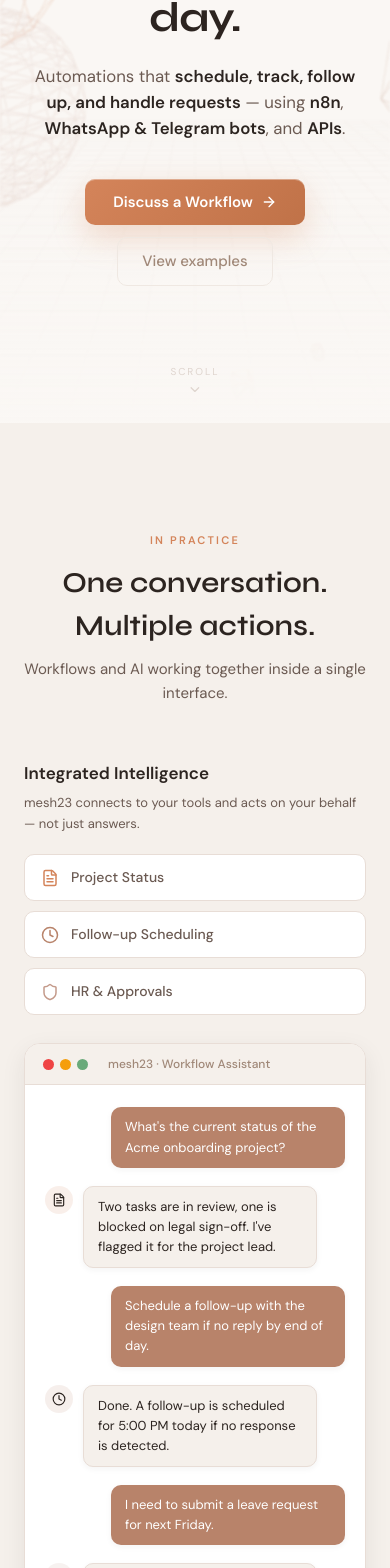
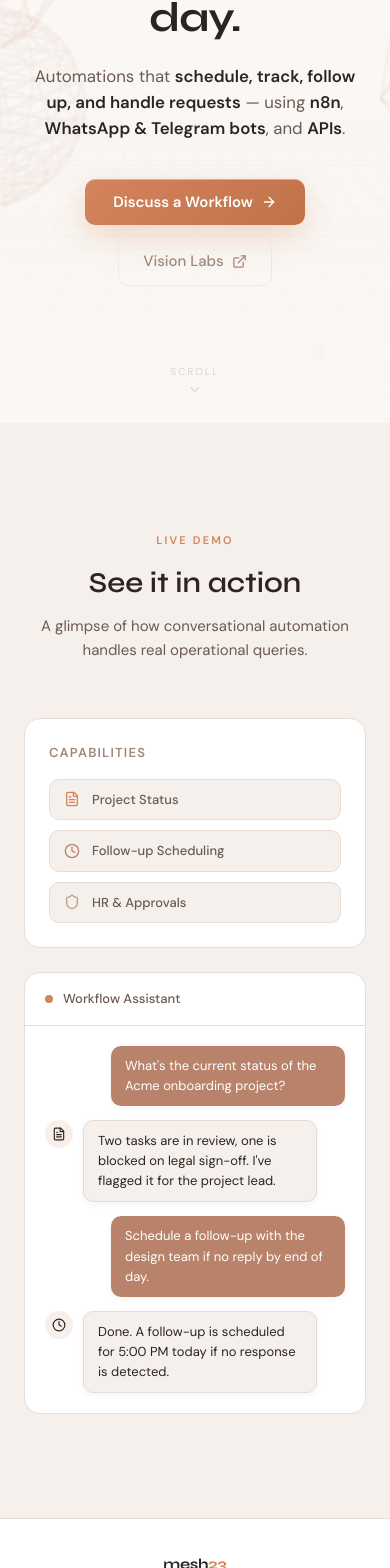
Before and after one commit to Vidur27zx/mesh23-web, a Next.js app: page / in a window 390 px wide. Shown: the part 421-1989 px from the top of the page. Built offline with nearby package versions, Linux system fonts and the light colour scheme.

Commit message:
Update page.js

```diff
--- a/app/page.js
+++ b/app/page.js
@@ -3,7 +3,7 @@
 import { useState, useRef, useEffect } from "react";
 import * as THREE from "three";
 import {
-  ArrowRight, Sparkles, Mail, MapPin, Clock, Send,
+  ArrowRight, ExternalLink, Sparkles, Mail, MapPin, Clock, Send,
   Menu, X, Zap, Shield, FileText, MessageCircle,
   Settings, Cpu, ChevronDown
 } from "lucide-react";
@@ -61,7 +61,6 @@ const GlobalStyles = () => (
 
 /* ═══════════════════════════════════════════════════════════════════════════
    THREE.JS WIREFRAME BACKGROUND
-   — wireframe-only, brand stroke colors, increased opacity, mouse-reactive
 ═══════════════════════════════════════════════════════════════════════════ */
 function WireframeBG({ heroMode }) {
   const mountRef = useRef(null);
@@ -72,7 +71,6 @@ function WireframeBG({ heroMode }) {
     const el = mountRef.current;
     if (!el) return;
 
-    /* ── scene setup ── */
     const scene = new THREE.Scene();
     const W = el.clientWidth, H = el.clientHeight;
     const camera = new THREE.PerspectiveCamera(58, W / H, 0.1, 200);
@@ -86,7 +84,6 @@ function WireframeBG({ heroMode }) {
     const group = new THREE.Group();
     scene.add(group);
 
-    /* ── wireframe materials — warm peach palette, balanced visibility ── */
     const mat = (hex, opacity = 0.11) =>
       new THREE.MeshBasicMaterial({ color: hex, wireframe: true, transparent: true, opacity });
 
@@ -94,9 +91,8 @@ function WireframeBG({ heroMode }) {
     const blue   = mat(0xb8836a, 0.11);
     const pink   = mat(0xc49a8a, 0.10);
 
-    const meshes = []; // { mesh, rot: {x,y,z?}, float?: {amp,freq,off} }
+    const meshes = [];
 
-    /* helper: create + add */
     const add = (geo, material, pos, rot, rotSpeed, floatOpts) => {
       const m = new THREE.Mesh(geo, material);
       m.position.set(...pos);
@@ -105,21 +101,15 @@ function WireframeBG({ heroMode }) {
       meshes.push({ mesh: m, rot: rotSpeed || { x: 0, y: 0.004 }, float: floatOpts });
     };
 
-    /* ── LARGE wireframe shapes — MINIMAL, WIDELY SPACED for clean background ── */
-    // Just 4 main shapes, positioned far apart
     add(new THREE.IcosahedronGeometry(4.5, 1), green,
         [-9, 2, -5],  [0.3, 0.2, 0],   { x: 0.0018, y: 0.0035 });
-
     add(new THREE.OctahedronGeometry(3.2, 1), blue,
         [10, -3, -6], [0.5, 0.4, 0.1], { x: 0.0025, y: -0.0028 });
-
     add(new THREE.SphereGeometry(3.8, 16, 16), pink,
         [-8, -4, -7],  [0,0,0], { x: 0.001, y: 0.0025 });
-
     add(new THREE.DodecahedronGeometry(2.5, 0), green,
         [8, 4, -5.5], [0.6, 0.1, 0.3], { x: 0.0022, y: -0.003 });
 
-    /* ── small floating particles — FEWER, more subtle ── */
     const mats3 = [green, blue, pink];
     for (let i = 0; i < 12; i++) {
       const r = 0.08 + Math.random() * 0.18;
@@ -143,47 +133,37 @@ function WireframeBG({ heroMode }) {
       });
     }
 
-    /* ── faint grid floor ── */
     const grid = new THREE.GridHelper(32, 32, 0xa08878, 0xa08878);
     grid.material.transparent = true;
     grid.material.opacity = 0.045;
     grid.position.set(0, -6.5, -3);
     group.add(grid);
 
-    /* ── mouse ── */
     const onMouse = (e) => {
       mouse.current.x = (e.clientX / window.innerWidth) * 2 - 1;
       mouse.current.y = -(e.clientY / window.innerHeight) * 2 + 1;
     };
     window.addEventListener("mousemove", onMouse);
 
-    /* ── animation loop ── */
     const clock = new THREE.Clock();
     const animate = () => {
       raf.current = requestAnimationFrame(animate);
       const t = clock.getElapsedTime();
-
       meshes.forEach(({ mesh, rot, float: fl }) => {
         if (rot.x) mesh.rotation.x += rot.x;
         if (rot.y) mesh.rotation.y += rot.y;
         if (rot.z) mesh.rotation.z += rot.z;
         if (fl) mesh.position.y += Math.sin(t * fl.freq + fl.off) * fl.amp;
       });
-
-      // smooth mouse follow
       group.rotation.y += (mouse.current.x * 0.18 - group.rotation.y) * 0.016;
       group.rotation.x += (mouse.current.y * 0.12 - group.rotation.x) * 0.016;
-
-      // subtle camera drift
       camera.position.x += (mouse.current.x * 1.6 - camera.position.x) * 0.01;
       camera.position.y += (mouse.current.y * 1.0 - camera.position.y) * 0.01;
       camera.lookAt(0, 0, 0);
-
       renderer.render(scene, camera);
     };
     animate();
 
-    /* ── resize ── */
     const onResize = () => {
       const nw = el.clientWidth, nh = el.clientHeight;
       camera.aspect = nw / nh;
@@ -202,7 +182,8 @@ function WireframeBG({ heroMode }) {
   }, []);
 
   return (
-    <div ref={mountRef} style={{ position: "absolute", inset: 0, width: "100%", height: "100%", zIndex: 0, pointerEvents: "none", filter: heroMode ? "blur(0.8px)" : "blur(1.1px)", opacity: heroMode ? 0.95 : 1 }} />
+    <div ref={mountRef} style={{ position: "absolute", inset: 0, width: "100%", height: "100%", zIndex: 0, pointerEvents: "none",
+                                  filter: heroMode ? "blur(0.8px)" : "blur(1.1px)", opacity: heroMode ? 0.95 : 1 }} />
   );
 }
 
@@ -245,7 +226,7 @@ function Nav({ page, setPage }) {
     <nav className="nav-glass" style={{ position: "fixed", top: 0, left: 0, right: 0, zIndex: 50, height: 64 }}>
       <div style={{ maxWidth: 1140, margin: "0 auto", padding: "0 24px", height: "100%", display: "flex", alignItems: "center", justifyContent: "space-between" }}>
 
-        {/* Logo — TEXT-BASED */}
+        {/* Logo */}
         <button onClick={() => setPage("Home")} style={{ display: "flex", alignItems: "center", gap: 0, background: "none", border: "none", cursor: "pointer", padding: 0 }}>
           <div style={{ padding: "6px 10px", borderRadius: 8, background: "rgba(255,255,255,0.55)", backdropFilter: "blur(10px)", WebkitBackdropFilter: "blur(10px)", border: "1px solid rgba(255,255,255,0.6)", boxShadow: "inset 0 1px 0 rgba(255,255,255,0.7)" }}>
             <span className="syne" style={{ fontSize: 15, fontWeight: 700, letterSpacing: "-0.02em", color: "var(--text-primary)" }}>
@@ -336,7 +317,7 @@ function Hero({ setPage }) {
       <div style={{ position: "relative", zIndex: 20, height: "100%", display: "flex", flexDirection: "column",
                     alignItems: "center", justifyContent: "center", textAlign: "center", padding: "0 24px", paddingTop: 64 }}>
 
-        {/* pill badge — GLASS utility */}
+        {/* pill badge */}
         <div className="cta cta-pill glass" style={{ display: "inline-flex", alignItems: "center", gap: 8, borderRadius: 40, padding: "6px 18px", marginBottom: 28, cursor: "default" }}>
           <Sparkles size={14} color="var(--primary)" />
           <span style={{ fontSize: 13, fontWeight: 500, color: "var(--text-secondary)" }}>AI Workflow Automation · Built for Small Teams</span>
@@ -358,21 +339,22 @@ function Hero({ setPage }) {
 
         {/* CTAs */}
         <div style={{ display: "flex", gap: 12, flexWrap: "wrap", justifyContent: "center" }}>
-          {/* Primary — ENHANCED depth */}
+          {/* Primary */}
           <button onClick={() => setPage("Contact")} className="cta cta-primary"
             style={{ display: "flex", alignItems: "center", gap: 8, background: "linear-gradient(135deg,var(--grad))",
                      color: "#fff", border: "none", borderRadius: 10, padding: "12px 28px", fontSize: 15, fontWeight: 600, cursor: "pointer",
                      boxShadow: "0 12px 32px rgba(212,132,90,0.28), inset 0 1px 0 rgba(255,255,255,0.35)" }}>
             Discuss a Workflow <ArrowRight size={16} />
           </button>
-          {/* Secondary */}
-          <button onClick={() => { document.getElementById("how-it-works")?.scrollIntoView({ behavior: "smooth" }); }} className="cta cta-ghost"
-            style={{ background: "transparent", color: "var(--text-muted)", border: "1px solid var(--border-light)",
-                     borderRadius: 10, padding: "12px 24px", fontSize: 15, fontWeight: 500, cursor: "pointer", transition: "color .2s" }}
+          {/* Secondary — Vision Labs */}
+          <a href="https://portfolio-vidur.vercel.app/#visionlabs" target="_blank" rel="noopener noreferrer" className="cta cta-ghost"
+            style={{ display: "flex", alignItems: "center", gap: 8, background: "transparent", color: "var(--text-muted)",
+                     border: "1px solid var(--border-light)", borderRadius: 10, padding: "12px 24px",
+                     fontSize: 15, fontWeight: 500, cursor: "pointer", transition: "color .2s", textDecoration: "none" }}
             onMouseEnter={e => e.currentTarget.style.color = "var(--text-secondary)"}
             onMouseLeave={e => e.currentTarget.style.color = "var(--text-muted)"}>
-            View examples
-          </button>
+            Vision Labs <ExternalLink size={15} />
+          </a>
         </div>
       </div>
 
@@ -428,109 +410,11 @@ function HowItWorks() {
 }
 
 /* ═══════════════════════════════════════════════════════════════════════════
-   DEMO / CHAT
-═══════════════════════════════════════════════════════════════════════════ */
-function DemoSection() {
-  const capabilities = [
-    { name: "Project Status",        icon: FileText,      color: "var(--primary)" },
-    { name: "Follow-up Scheduling",  icon: Clock,         color: "var(--accent)" },
-    { name: "HR & Approvals",       icon: Shield,        color: "var(--secondary)" },
-  ];
-
-  const conversation = [
-    { from: "user",  text: "What's the current status of the Acme onboarding project?" },
-    { from: "bot",   text: "Two tasks are in review, one is blocked on legal sign-off. I've flagged it for the project lead.",
-      icon: FileText, color: "var(--primary-light)" },
-    { from: "user",  text: "Schedule a follow-up with the design team if no reply by end of day." },
-    { from: "bot",   text: "Done. A follow-up is scheduled for 5:00 PM today if no response is detected.",
-      icon: Clock, color: "var(--accent-light)" },
-    { from: "user",  text: "I need to submit a leave request for next Friday." },
-    { from: "bot",   text: "Leave request submitted for Fri 13 Jun. Awaiting manager approval — you'll be notified once it's actioned.",
-      icon: Shield, color: "var(--secondary-light)" },
-  ];
-
-  return (
-    <section style={{ padding: "104px 24px", background: "var(--surface-alt)" }}>
-      <div style={{ maxWidth: 1080, margin: "0 auto" }}>
-        <Reveal>
-          <div style={{ textAlign: "center", marginBottom: 56 }}>
-            <span style={{ fontSize: 11, fontWeight: 600, textTransform: "uppercase", letterSpacing: 2.2, color: "var(--primary)" }}>In Practice</span>
-            <h2 className="syne" style={{ fontSize: "clamp(1.8rem, 4vw, 2.5rem)", fontWeight: 600, color: "var(--text-primary)", marginTop: 10, marginBottom: 10 }}>
-              One conversation. Multiple actions.
-            </h2>
-            <p style={{ fontSize: 15, color: "var(--text-secondary)", maxWidth: 500, margin: "0 auto", lineHeight: 1.6 }}>
-              Workflows and AI working together inside a single interface.
-            </p>
-          </div>
-        </Reveal>
-
-        <div style={{ display: "grid", gridTemplateColumns: "1fr 2fr", gap: 28, alignItems: "start" }} id="demo-grid">
-
-          <Reveal>
-            <div>
-              <h3 style={{ fontSize: 17, fontWeight: 600, color: "var(--text-primary)", marginBottom: 6 }}>Integrated Intelligence</h3>
-              <p style={{ fontSize: 13, color: "var(--text-secondary)", marginBottom: 20, lineHeight: 1.6 }}>
-                mesh23 connects to your tools and acts on your behalf — not just answers.
-              </p>
-              <div style={{ display: "flex", flexDirection: "column", gap: 10 }}>
-                {capabilities.map(({ name, icon: Icon, color }) => (
-                  <div key={name} style={{ display: "flex", alignItems: "center", gap: 12, background: "var(--surface)",
-                                           border: "1px solid var(--border)", borderRadius: 10, padding: "12px 16px" }}>
-                    <Icon size={18} color={color} />
-                    <span style={{ fontSize: 14, fontWeight: 500, color: "var(--text-secondary)" }}>{name}</span>
-                  </div>
-                ))}
-              </div>
-            </div>
-          </Reveal>
-
-          <Reveal delay={110}>
-            <div style={{ background: "var(--surface)", border: "1px solid var(--border)", borderRadius: 16, boxShadow: "var(--shadow-md)", overflow: "hidden" }}>
-              <div style={{ background: "var(--surface-alt)", borderBottom: "1px solid var(--border)", padding: "11px 18px", display: "flex", alignItems: "center", gap: 6 }}>
-                <div style={{ width: 11, height: 11, borderRadius: "50%", background: "#ef4444" }} />
-                <div style={{ width: 11, height: 11, borderRadius: "50%", background: "#f59e0b" }} />
-                <div style={{ width: 11, height: 11, borderRadius: "50%", background: "#6aaa7a" }} />
-                <span style={{ marginLeft: 14, fontSize: 12, fontWeight: 500, color: "var(--text-muted)" }}>mesh23 · Workflow Assistant</span>
-              </div>
-              <div style={{ padding: "22px 20px", display: "flex", flexDirection: "column", gap: 18 }}>
-                {conversation.map((msg, i) => {
-                  const Icon = msg.icon;
-                  return (
-                    <div key={i} style={{ display: "flex", alignItems: "flex-start", gap: 10, justifyContent: msg.from === "user" ? "flex-end" : "flex-start" }}>
-                      {msg.from === "bot" && (
-                        <div style={{ width: 28, height: 28, borderRadius: "50%", background: msg.color,
-                                      display: "flex", alignItems: "center", justifyContent: "center", flexShrink: 0 }}>
-                          <Icon size={14} color="var(--text-primary)" />
-                        </div>
-                      )}
-                      <div style={{
-                        background: msg.from === "bot" ? "var(--surface-alt)" : "var(--accent)",
-                        color: msg.from === "bot" ? "var(--text-primary)" : "#fff",
-                        border: msg.from === "bot" ? "1px solid var(--border)" : "none",
-                        borderRadius: 10, padding: "10px 14px", maxWidth: "78%", fontSize: 13, lineHeight: 1.55,
-                        boxShadow: "var(--shadow-sm)"
-                      }}>
-                        {msg.text}
-                      </div>
-                    </div>
-                  );
-                })}
-              </div>
-            </div>
-          </Reveal>
-        </div>
-      </div>
-      <style>{`@media(max-width:680px){#demo-grid{grid-template-columns:1fr!important}}`}</style>
-    </section>
-  );
-}
-
-/* ═══════════════════════════════════════════════════════════════════════════
    FEATURES GRID
 ═══════════════════════════════════════════════════════════════════════════ */
 function FeaturesGrid() {
   const features = [
-    { icon: Zap,           title: "Workflow Automation",        problem: "Repetitive manual tasks drain time and invite errors.",          how: "n8n + custom triggers and API chains.",              outcome: "Hours saved weekly, fewer mistakes." ,         color: "var(--primary)",   bg: "var(--primary-light)" },
+    { icon: Zap,           title: "Workflow Automation",        problem: "Repetitive manual tasks drain time and invite errors.",          how: "n8n + custom triggers and API chains.",              outcome: "Hours saved weekly, fewer mistakes.",          color: "var(--primary)",   bg: "var(--primary-light)" },
     { icon: MessageCircle, title: "Conversational Interfaces",  problem: "Teams need quick answers without opening five apps.",           how: "WhatsApp & Telegram bots powered by LLMs.",         outcome: "Answers where your team already works.",       color: "var(--accent)",    bg: "var(--accent-light)" },
     { icon: Cpu,           title: "AI-Augmented Logic",         problem: "Some decisions need context that hard rules can't capture.",   how: "LLM calls wired into workflow decision nodes.",     outcome: "Intelligence without full ML overhead.",       color: "var(--secondary)", bg: "var(--secondary-light)" },
     { icon: Settings,      title: "Custom Integrations",        problem: "Off-the-shelf connectors rarely fit unique setups.",           how: "Hand-built API bridges for your stack.",            outcome: "Your tools finally talk to each other.",       color: "var(--primary)",   bg: "var(--primary-light)" },
@@ -571,6 +455,95 @@ function FeaturesGrid() {
           })}
         </div>
       </div>
+    </section>
+  );
+}
+
+/* ═══════════════════════════════════════════════════════════════════════════
+   DEMO / CHAT
+═══════════════════════════════════════════════════════════════════════════ */
+function DemoSection() {
+  const capabilities = [
+    { name: "Project Status",        icon: FileText,      color: "var(--primary)" },
+    { name: "Follow-up Scheduling",  icon: Clock,         color: "var(--accent)" },
+    { name: "HR & Approvals",        icon: Shield,        color: "var(--secondary)" },
+  ];
+
+  const conversation = [
+    { from: "user",  text: "What's the current status of the Acme onboarding project?" },
+    { from: "bot",   text: "Two tasks are in review, one is blocked on legal sign-off. I've flagged it for the project lead.",
+      icon: FileText, color: "var(--primary-light)" },
+    { from: "user",  text: "Schedule a follow-up with the design team if no reply by end of day." },
+    { from: "bot",   text: "Done. A follow-up is scheduled for 5:00 PM today if no response is detected.",
+      icon: Clock, color: "var(--accent-light)" },
+  ];
+
+  return (
+    <section style={{ padding: "104px 24px", background: "var(--surface-alt)" }}>
+      <div style={{ maxWidth: 1060, margin: "0 auto" }}>
+        <Reveal>
+          <div style={{ textAlign: "center", marginBottom: 56 }}>
+            <span style={{ fontSize: 11, fontWeight: 600, textTransform: "uppercase", letterSpacing: 2.2, color: "var(--primary)" }}>Live Demo</span>
+            <h2 className="syne" style={{ fontSize: "clamp(1.8rem, 4vw, 2.5rem)", fontWeight: 600, color: "var(--text-primary)", marginTop: 10, marginBottom: 10 }}>
+              See it in action
+            </h2>
+            <p style={{ fontSize: 15, color: "var(--text-secondary)", maxWidth: 460, margin: "0 auto", lineHeight: 1.6 }}>
+              A glimpse of how conversational automation handles real operational queries.
+            </p>
+          </div>
+        </Reveal>
+
+        <div style={{ display: "grid", gridTemplateColumns: "1fr 2fr", gap: 24, alignItems: "start" }} id="demo-grid">
+          <Reveal>
+            <div style={{ background: "var(--surface)", border: "1px solid var(--border)", borderRadius: 16, padding: "24px" }}>
+              <h3 style={{ fontSize: 13, fontWeight: 600, color: "var(--text-muted)", textTransform: "uppercase", letterSpacing: 1.2, marginBottom: 16 }}>Capabilities</h3>
+              <div style={{ display: "flex", flexDirection: "column", gap: 10 }}>
+                {capabilities.map(({ name, icon: Icon, color }) => (
+                  <div key={name} style={{ display: "flex", alignItems: "center", gap: 12, padding: "10px 14px",
+                                           background: "var(--surface-alt)", borderRadius: 10, border: "1px solid var(--border)" }}>
+                    <Icon size={16} color={color} />
+                    <span style={{ fontSize: 13, fontWeight: 500, color: "var(--text-secondary)" }}>{name}</span>
+                  </div>
+                ))}
+              </div>
+            </div>
+          </Reveal>
+
+          <Reveal delay={80}>
+            <div style={{ background: "var(--surface)", border: "1px solid var(--border)", borderRadius: 16, overflow: "hidden" }}>
+              <div style={{ padding: "16px 20px", borderBottom: "1px solid var(--border)", display: "flex", alignItems: "center", gap: 10 }}>
+                <div style={{ width: 8, height: 8, borderRadius: "50%", background: "var(--primary)" }} />
+                <span style={{ fontSize: 13, fontWeight: 500, color: "var(--text-secondary)" }}>Workflow Assistant</span>
+              </div>
+              <div style={{ padding: "20px", display: "flex", flexDirection: "column", gap: 14 }}>
+                {conversation.map((msg, i) => {
+                  const Icon = msg.icon;
+                  return (
+                    <div key={i} style={{ display: "flex", gap: 10, justifyContent: msg.from === "user" ? "flex-end" : "flex-start" }}>
+                      {msg.from === "bot" && (
+                        <div style={{ width: 28, height: 28, borderRadius: "50%", background: msg.color,
+                                      display: "flex", alignItems: "center", justifyContent: "center", flexShrink: 0 }}>
+                          <Icon size={14} color="var(--text-primary)" />
+                        </div>
+                      )}
+                      <div style={{
+                        background: msg.from === "bot" ? "var(--surface-alt)" : "var(--accent)",
+                        color: msg.from === "bot" ? "var(--text-primary)" : "#fff",
+                        border: msg.from === "bot" ? "1px solid var(--border)" : "none",
+                        borderRadius: 10, padding: "10px 14px", maxWidth: "78%", fontSize: 13, lineHeight: 1.55,
+                        boxShadow: "var(--shadow-sm)"
+                      }}>
+                        {msg.text}
+                      </div>
+                    </div>
+                  );
+                })}
+              </div>
+            </div>
+          </Reveal>
+        </div>
+      </div>
+      <style>{`@media(max-width:680px){#demo-grid{grid-template-columns:1fr!important}}`}</style>
     </section>
   );
 }
@@ -633,45 +606,11 @@ function About() {
           </div>
         </Reveal>
 
-        <Reveal>
-          <div style={{ background: "var(--surface)", border: "1px solid var(--border)", borderRadius: 18, padding: "38px 42px", marginBottom: 32 }}>
-            <h2 className="syne" style={{ fontSize: 18, fontWeight: 600, color: "var(--text-primary)", marginBottom: 16 }}>Why this exists</h2>
-            <p style={{ fontSize: 14, color: "var(--text-secondary)", lineHeight: 1.8, marginBottom: 14 }}>
-              Most small teams know automation could save them hours every week. But the tools are fragmented,
-              the setup is opaque, and the "solutions" assume a budget and a DevOps team you don't have.
-            </p>
-            <p style={{ fontSize: 14, color: "var(--text-secondary)", lineHeight: 1.8, marginBottom: 14 }}>
-              mesh23 started from a simple frustration: watching talented people spend their mornings on tasks
-              a workflow could handle. The answer wasn't another SaaS dashboard — it was someone who could sit
-              down, understand the actual work, and build something that fits.
-            </p>
-            <p style={{ fontSize: 14, color: "var(--text-secondary)", lineHeight: 1.8 }}>
-              Every project starts with understanding before building. Every automation is tested with real usage before it's called done.
-            </p>
-          </div>
-        </Reveal>
-
-        <Reveal>
-          <div style={{ display: "grid", gridTemplateColumns: "repeat(auto-fit, minmax(210px, 1fr))", gap: 16, marginBottom: 32 }}>
-            {[
-              { title: "Learning by Building", desc: "Every workflow is a chance to get better. We ship, test, and iterate — not pitch theory." },
-              { title: "Practical Outcomes",   desc: "Success is measured in hours saved and errors avoided. Not dashboards." },
-              { title: "Honest Scope",         desc: "We'll tell you what automation can and can't do for your team. No overselling." },
-            ].map((item) => (
-              <div key={item.title} style={{ background: "var(--surface)", border: "1px solid var(--border)", borderRadius: 14, padding: "22px 20px" }}>
-                <h3 style={{ fontSize: 14, fontWeight: 600, color: "var(--text-primary)", marginBottom: 7 }}>{item.title}</h3>
-                <p style={{ fontSize: 13, color: "var(--text-secondary)", lineHeight: 1.6 }}>{item.desc}</p>
-              </div>
-            ))}
-          </div>
-        </Reveal>
-
-        <Reveal>
-          <div style={{ background: "var(--surface-alt)", border: "1px solid var(--border)", borderRadius: 18, padding: "38px 42px" }}>
-            <h2 className="syne" style={{ fontSize: 18, fontWeight: 600, color: "var(--text-primary)", textAlign: "center", marginBottom: 28 }}>What guides the work</h2>
-            <div style={{ display: "grid", gridTemplateColumns: "repeat(auto-fit, minmax(180px, 1fr))", gap: 24 }}>
+        <Reveal delay={80}>
+          <div style={{ background: "var(--surface)", border: "1px solid var(--border)", borderRadius: 18, padding: "40px 44px", marginBottom: 28 }}>
+            <div style={{ display: "grid", gridTemplateColumns: "repeat(3, 1fr)", gap: 32 }}>
               {[
-                { icon: Shield,   title: "People First",        desc: "AI should reduce friction, not create it. Every build is evaluated by whether it makes the team's day easier." },
+                { icon: Zap,      title: "Outcomes First",    desc: "Every build is evaluated by whether it makes the team's day easier." },
                 { icon: Settings, title: "Privacy by Default",  desc: "Data handling is designed before the first line of code. Your information stays yours." },
                 { icon: Cpu,      title: "Build, Don't Hype",   desc: "No buzzwords. If it works, it works. If it doesn't, we rebuild it until it does." },
               ].map(({ icon: Icon, title, desc }) => (
@@ -701,16 +640,13 @@ function Contact() {
   const onChange = (e) => setForm({ ...form, [e.target.name]: e.target.value });
   const onSubmit = async (e) => {
     e.preventDefault();
-
     try {
       const res = await fetch("/api/contact", {
         method: "POST",
         headers: { "Content-Type": "application/json" },
         body: JSON.stringify(form),
       });
-
       if (!res.ok) throw new Error("Failed");
-
       setSent(true);
       setForm({ name: "", email: "", message: "" });
       setTimeout(() => setSent(false), 6500);
```
